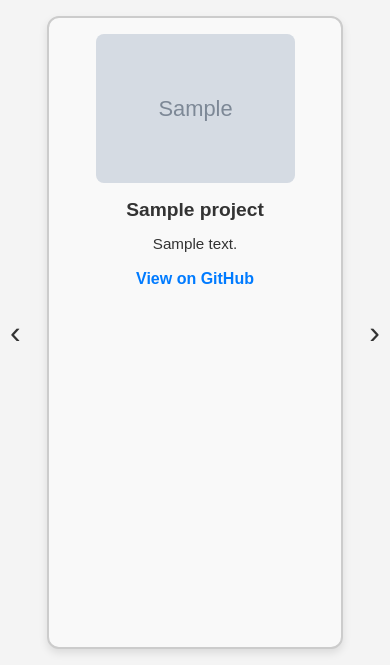
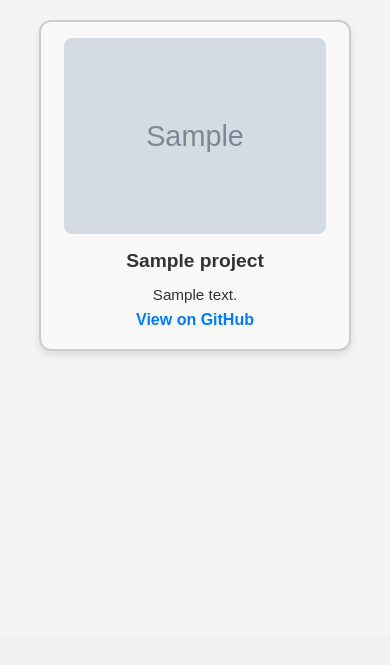
Before and after one commit to jch1013/jackson-hayward-website, a Django app: template main/templates/projects.html in a window 390 px wide. Shown: the part 209-874 px from the top of the page. After the commit the page ends 563 px from the top, so only its background shows below. Run offline with Django 3.2, Linux system fonts and the light colour scheme; the template is opened without the code that fills it: most values are stand-ins (such as "Sample title", 1, 10 or a date in 2020); grey boxes marked "Sample" are stand-in pictures.

Commit message:
update to fix jerky forward loading

```diff
--- a/main/templates/projects.html
+++ b/main/templates/projects.html
@@ -28,11 +28,14 @@
 
 <script>
   document.addEventListener('DOMContentLoaded', function () {
+    if (window.innerWidth <= 768) return;
+
     const prevButton = document.querySelector('.carousel-btn.prev');
     const nextButton = document.querySelector('.carousel-btn.next');
     const carouselTrack = document.querySelector('.carousel-track');
     const projectCards = document.querySelectorAll('.project-card');
-    const cardWidth = projectCards[0].offsetWidth + 20; // Adjust this margin if needed
+    const cardWidth = projectCards[1].getBoundingClientRect().left - projectCards[0].getBoundingClientRect().left;
+
 
     // Ensure the track starts at 0
     carouselTrack.style.transform = 'translateX(0px)';
--- a/static/css/styles.css
+++ b/static/css/styles.css
@@ -227,6 +227,7 @@ body {
   .carousel-track-container {
     overflow: hidden;
     width: 100%;
+    margin-bottom: 20px;
   }
 
   .carousel-track {
@@ -260,7 +261,7 @@ body {
 
 .project-card {
     width: 400px;
-    height: 75vh;
+    height: auto;
     border: 2px solid #ccc;
     border-radius: 12px;
     padding: 16px;
@@ -297,11 +298,14 @@ body {
   }
 
   .project-details {
+    display: flex;
+    flex: 1;
+    flex-direction: column;
     width: 100%;
   }
 
   .project-link {
-    margin-top: 10px;
+    margin-top: auto;
     text-decoration: none;
     color: #007BFF;
     font-weight: bold;
@@ -312,6 +316,39 @@ body {
   .project-link:hover {
     text-decoration: underline;
   }
+
+  /* Mobile styles (screens up to 768px wide) */
+@media (max-width: 768px) {
+  .carousel {
+    position: static;
+    overflow: visible;
+  }
+
+  .carousel-track-container {
+    overflow: visible;
+    white-space: normal;
+    padding: 0;
+  }
+
+  .carousel-track {
+    display: flex;
+    flex-direction: column;
+    gap: 1.5rem;
+    transform: none !important;
+    transition: none !important;
+    margin-top: 20px;
+  }
+
+  .project-card {
+    width: 80%;
+    margin: 0 auto;
+  }
+
+  .carousel-btn {
+    display: none; /* Hide arrows */
+  }
+}
+
 
 
   .hobby-gallery {
```
